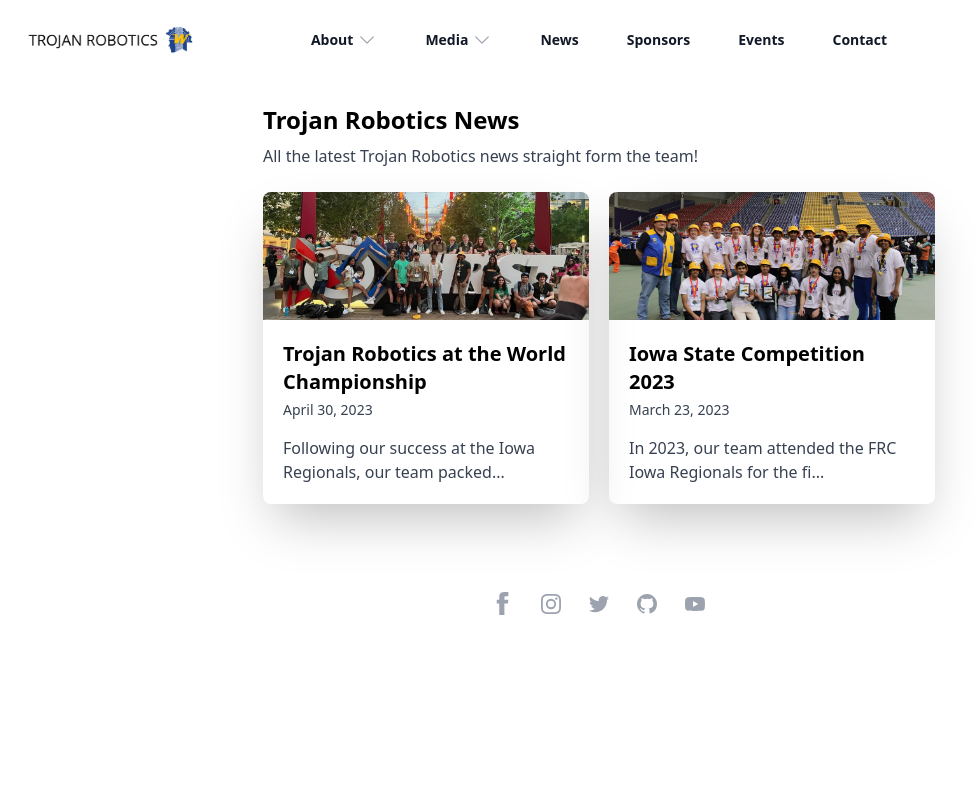
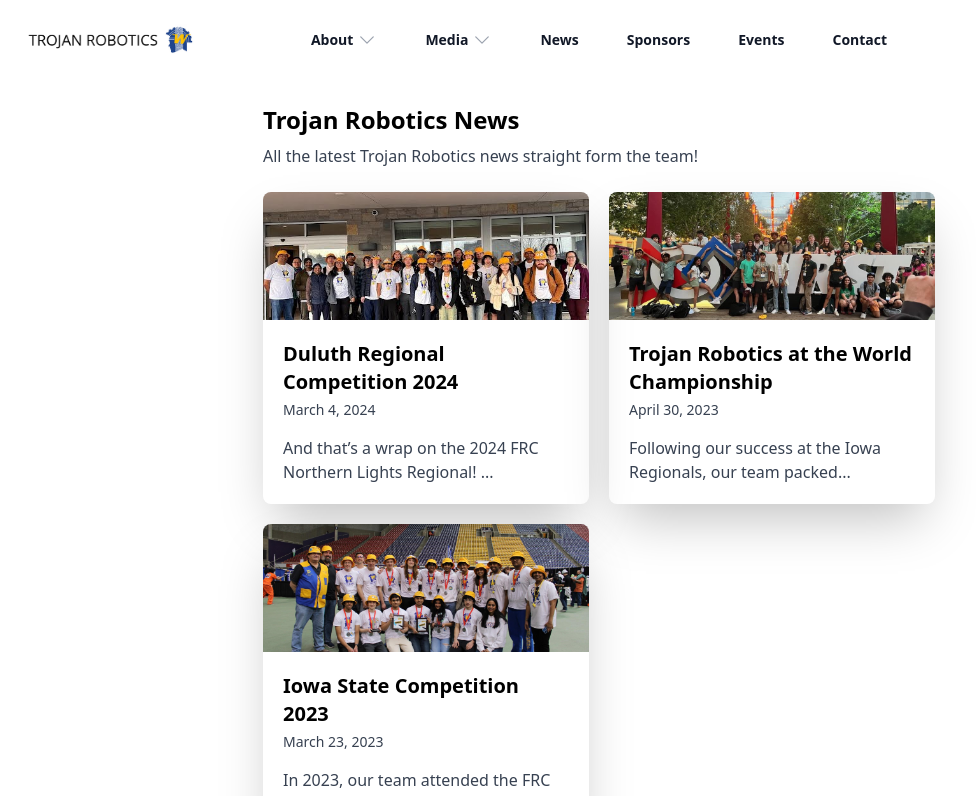
Before and after one commit to Team-2264/RoboticsWebsite, a React (Create React App) app in the folder reactjs/: page /news in a window 1280 px wide. Shown: the top 796 px of the page, without its empty margins (41-1017 px from the left). Built offline with nearby package versions, Linux system fonts and the light colour scheme.

Commit message:
duluth 2024

```diff
--- a/reactjs/src/data/newsData.js
+++ b/reactjs/src/data/newsData.js
@@ -1,4 +1,12 @@
 const newsData = [
+    {
+        title: "Duluth Regional Competition 2024",
+        desc: "Read about our yearly Duluth regional!",
+        article: "And that’s a wrap on the 2024 FRC Northern Lights Regional! We had a blast meeting and competing with other teams! It was an electric experience and we are all very proud of what we were able to display. Not only did we put forth a competitive performance, but we also had fun. As a result, our team's bond became stronger because of all the great memories we created. Thank you so much to our mentors, FRC volunteers and staff, and other teams for making this happen! Now we are charged up for the upcoming State Tournament!!",
+        date: "March 4, 2024",
+        srcOfImage: "/assets/images/duluth2024.jpg",
+        author: "Lakshmi Kandikonda"
+    },
     {
         title: "Trojan Robotics at the World Championship",
         desc: "Read about our competition in Houston!",
```
Also changed, not shown: reactjs/public/assets/images/duluth2024.jpg (added).
